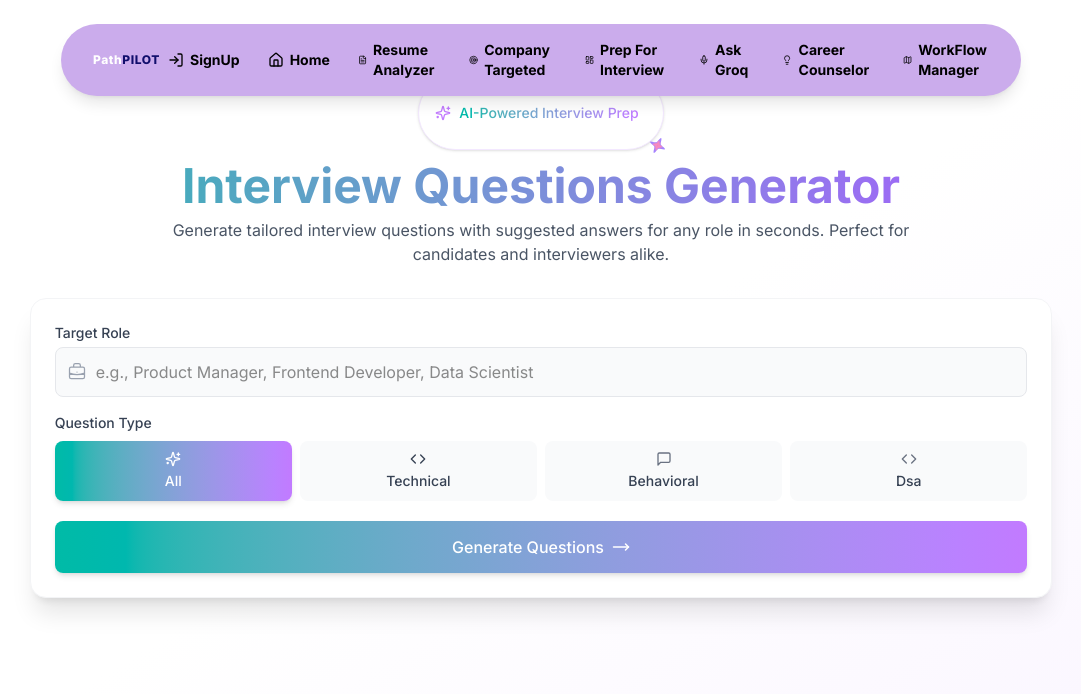
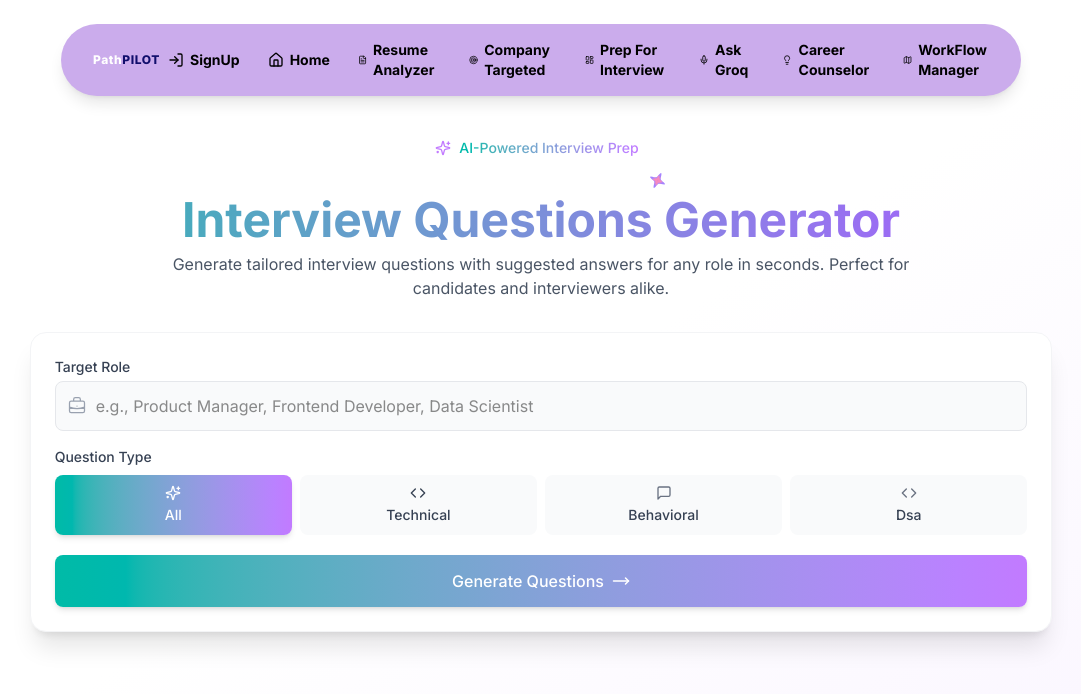
Before and after one commit to Pragya79645/careerpath, a Next.js app: page /interview-questions in a window 1280 px wide. Shown: the top 694 px of the page, without its empty margins (99-1180 px from the left). Built offline with nearby package versions, Linux system fonts and the light colour scheme.

Commit message:
ui styling

```diff
--- a/src/app/interview-questions/page.tsx
+++ b/src/app/interview-questions/page.tsx
@@ -91,12 +91,12 @@ export default function InterviewQuestionsGenerator() {
       <div className="w-full max-w-7xl mx-auto px-3 sm:px-4 lg:px-6 py-6 sm:py-8 lg:py-12">
         {/* Header */}
 
-        <div className="text-center mb-6 sm:mb-8 mt-7">
+        <div className="text-center mb-6 sm:mb-8 mt-16">
           <motion.div
             initial={{ opacity: 0, y: -20 }}
             animate={{ opacity: 1, y: 0 }}
             transition={{ duration: 0.5 }}
-            className="inline-flex items-center gap-2 bg-white px-4 py-1.5 rounded-full shadow-sm border border-purple-100 mb-3"
+            className="inline-flex items-center gap-2 bg-white px-4 py-1.5   mb-3"
           >
             <Sparkles size={16} className="text-purple-400" />
             <span className="text-sm font-medium bg-gradient-to-r from-teal-500 to-purple-400 bg-clip-text text-transparent">
```
